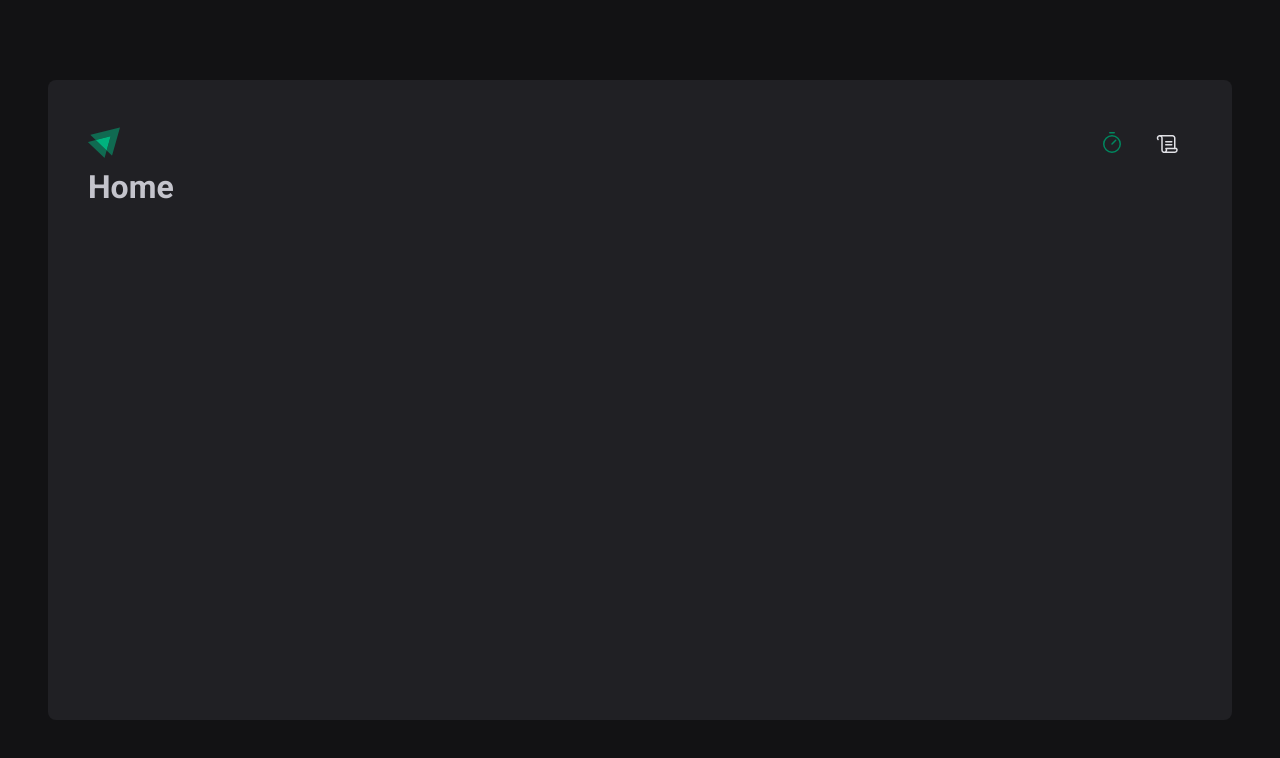
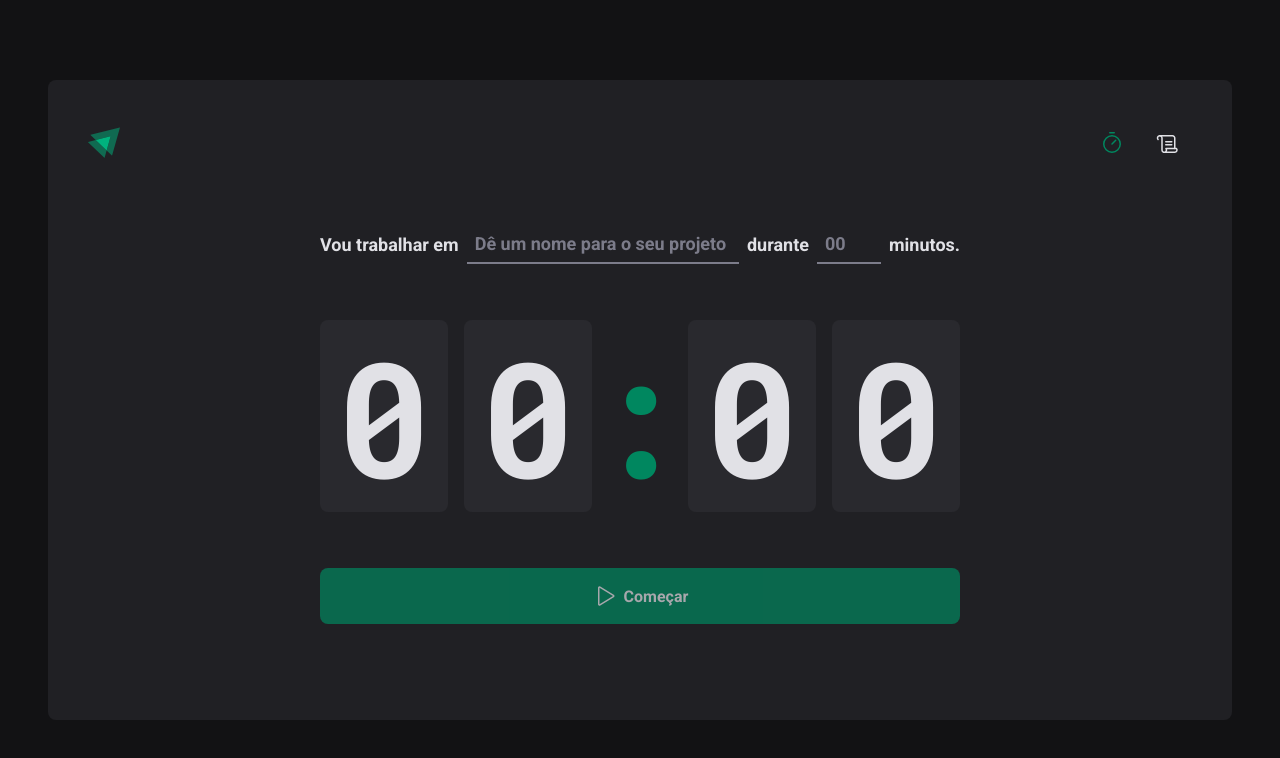
Before and after one commit to jaon82/mba-timer, a React (Vite) app: page / in a window 1280 px wide. Shown: the top 758 px of the page. Built offline with nearby package versions, Linux system fonts and the light colour scheme.

Commit message:
Implement Home layout

```diff
--- a/src/pages/Home/index.tsx
+++ b/src/pages/Home/index.tsx
@@ -1,3 +1,41 @@
+import { Play } from "phosphor-react";
+import {
+  CountdownContainer,
+  FormContainer,
+  HomeContainer,
+  MinutesAmountInput,
+  Separator,
+  StartCountdownButton,
+  TaskInput,
+} from "./styles";
+
 export default function Home() {
-  return <h1>Home</h1>;
+  return (
+    <HomeContainer>
+      <form>
+        <FormContainer>
+          <label htmlFor="task">Vou trabalhar em</label>
+          <TaskInput id="task" placeholder="Dê um nome para o seu projeto" />
+          <label htmlFor="minutesAmount">durante</label>
+          <MinutesAmountInput
+            type="number"
+            id="minutesAmount"
+            placeholder="00"
+          />
+          <span>minutos.</span>
+        </FormContainer>
+        <CountdownContainer>
+          <span>0</span>
+          <span>0</span>
+          <Separator>:</Separator>
+          <span>0</span>
+          <span>0</span>
+        </CountdownContainer>
+        <StartCountdownButton disabled type="submit">
+          <Play size={24} />
+          Começar
+        </StartCountdownButton>
+      </form>
+    </HomeContainer>
+  );
 }
--- /dev/null
+++ b/src/pages/Home/styles.ts
@@ -0,0 +1,90 @@
+import styled from "styled-components";
+export const HomeContainer = styled.main`
+  flex: 1;
+  display: flex;
+  flex-direction: column;
+  align-items: center;
+  justify-content: center;
+  form {
+    display: flex;
+    flex-direction: column;
+    align-items: center;
+    gap: 3.5rem;
+  }
+`;
+export const FormContainer = styled.div`
+  width: 100%;
+  display: flex;
+  align-items: center;
+  justify-content: center;
+  gap: 0.5rem;
+  color: ${(props) => props.theme["gray-100"]};
+  font-size: 1.125rem;
+  font-weight: bold;
+  flex-wrap: wrap;
+`;
+const BaseInput = styled.input`
+  background: transparent;
+  height: 2.5rem;
+  border: 0;
+  border-bottom: 2px solid ${(props) => props.theme["gray-500"]};
+  font-weight: bold;
+  font-size: 1.125rem;
+  padding: 0 0.5rem;
+  color: ${(props) => props.theme["gray-100"]};
+  &:focus {
+    box-shadow: none;
+    border-color: ${(props) => props.theme["green-500"]};
+  }
+  &::placeholder {
+    color: ${(props) => props.theme["gray-500"]};
+  }
+`;
+export const TaskInput = styled(BaseInput)`
+  flex: 1;
+`;
+export const MinutesAmountInput = styled(BaseInput)`
+  width: 4rem;
+`;
+export const CountdownContainer = styled.div`
+  font-family: "Roboto Mono", monospace;
+  font-size: 10rem;
+  line-height: 8rem;
+  color: ${(props) => props.theme["gray-100"]};
+  display: flex;
+  gap: 1rem;
+  span {
+    background: ${(props) => props.theme["gray-700"]};
+    padding: 2rem 1rem;
+    border-radius: 8px;
+  }
+`;
+export const Separator = styled.div`
+  padding: 2rem 0;
+  color: ${(props) => props.theme["green-500"]};
+  width: 4rem;
+  overflow: hidden;
+  display: flex;
+  justify-content: center;
+`;
+export const StartCountdownButton = styled.button`
+  width: 100%;
+  border: 0;
+  padding: 1rem;
+  border-radius: 8px;
+  display: flex;
+  align-items: center;
+  justify-content: center;
+  gap: 0.5rem;
+  font-weight: bold;
+  cursor: pointer;
+  background: ${(props) => props.theme["green-500"]};
+  color: ${(props) => props.theme["gray-100"]};
+  &:disabled {
+    opacity: 0.7;
+    cursor: not-allowed;
+  }
+  &:not(:disabled):hover {
+    background: ${(props) => props.theme["green-700"]};
+  }
+`;
--- a/src/styles/global.ts
+++ b/src/styles/global.ts
@@ -13,6 +13,7 @@
   body {
     background: ${(props) => props.theme["gray-900"]};
     color: ${(props) => props.theme["gray-300"]};
+    -webkit-font-smoothing: antialiased;
   }
   body, input, textarea, button {
     font-family: 'Roboto', sans-serif;
```
